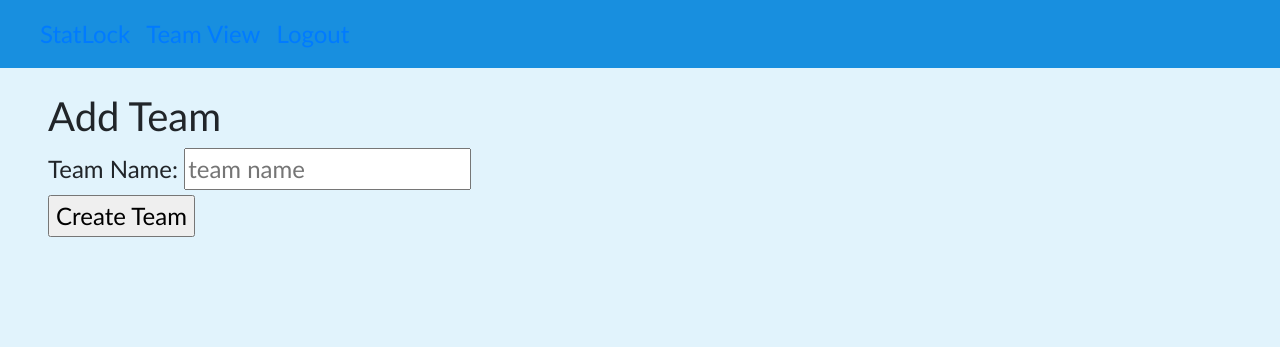
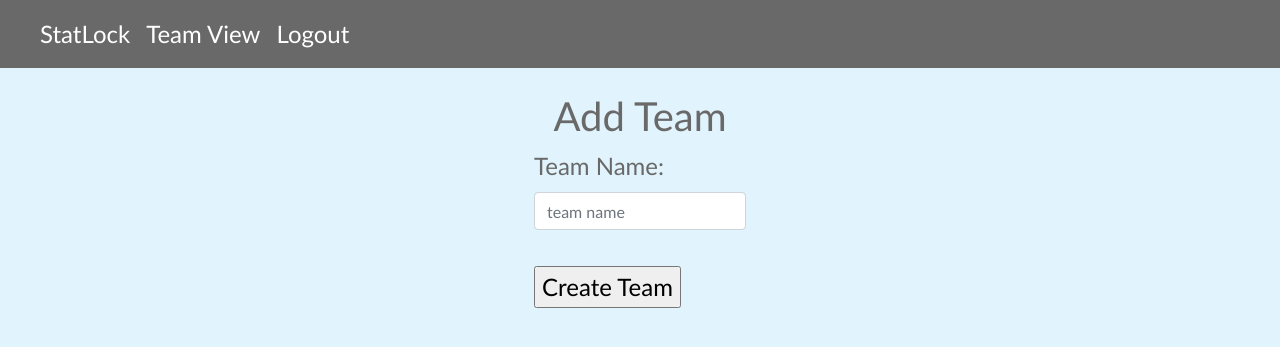
Before and after one commit to JohnALong/stat_lock, a Django app: page /team/form in a window 1280 px wide. Shown: the top 347 px of the page. Run offline with Django 3.2, Linux system fonts and the light colour scheme; a user stored in the database is signed in; tables that the repository leaves empty hold one stand-in row (values such as "Sample post"); parts of the project's set-up code (start-up, migrations or seed data) failed here and were passed over; some libraries are stand-ins or nearby versions.

Commit message:
completed styling on add player and add team

```diff
--- a/statlock/statlockapp/static/styles/lineups.css
+++ b/statlock/statlockapp/static/styles/lineups.css
@@ -15,6 +15,11 @@
 
 .title {
     text-align: center;
+    color: dimgray;
+}
+
+.teamcreate {
+    color: dimgray;
 }
 
 .column {
--- a/statlock/statlockapp/templates/teams/form.html
+++ b/statlock/statlockapp/templates/teams/form.html
@@ -2,18 +2,23 @@
 {% extends 'shared/base.html' %}
 {% load static %}
 
+{% block css %}
+    <link rel="stylesheet" href="{% static 'styles/lineups.css' %}" />
+{% endblock %}
+
 {% block content %}
-    <h1>Add Team</h1>
+    <h1 class="title" >Add Team</h1>
 
 
-
-    <form action="{% url 'statlockapp:team_form' %}" method="post">
-    {% csrf_token %}
-        <fieldset>
+    <div class="form-group justify-content-center d-flex flex-column align-items-center">
+        <form action="{% url 'statlockapp:team_form' %}" method="post">
+        {% csrf_token %}
             <fieldset>
-            <label for="name">Team Name: </label>
-            <input id="name" type="text" name="name" placeholder="team name">
-        </fieldset>
+                <label class="teamcreate" for="name">Team Name: </label>
+                <input id="name" class="form-control" type="text" name="name" placeholder="team name">
+            </fieldset>
+            <br/>
             <input type="submit" value="Create Team" />
-    </form>
+        </form>
+    </div>
 {% endblock %}
```
Also changed, not shown: statlock/statlockapp/templates/players/form.html (+7 -7 lines).
